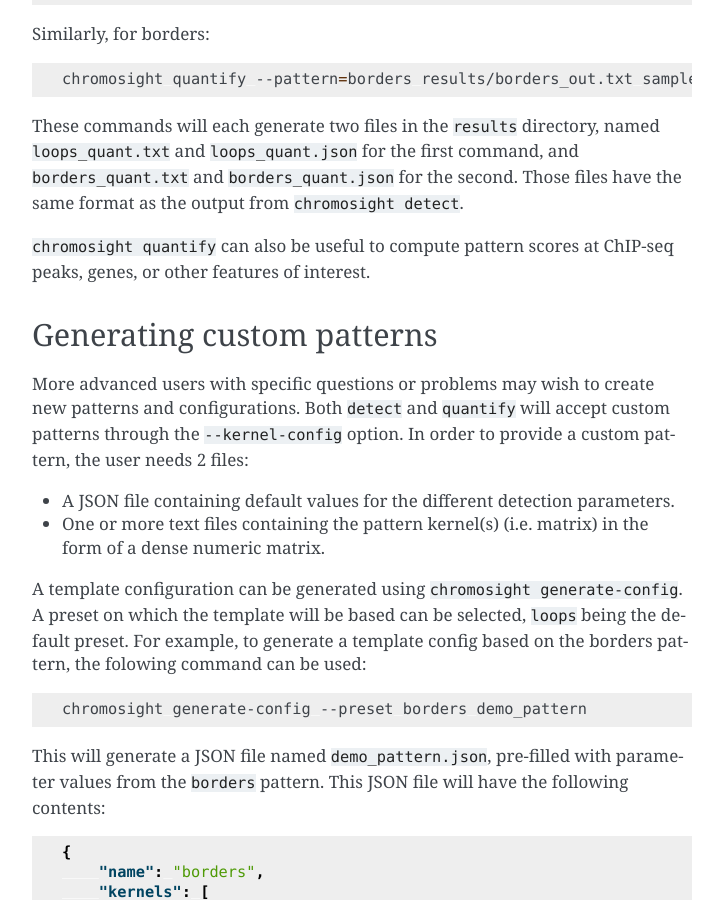
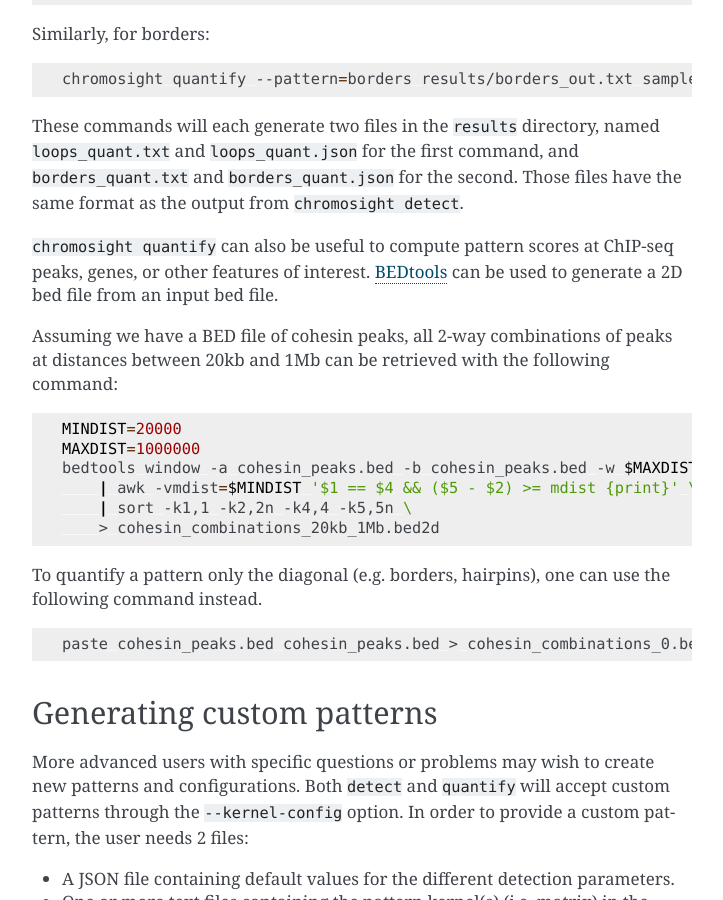
Before and after one commit to koszullab/chromosight, a Sphinx documentation site: the page built from docs/TUTORIAL.md, in a window 1280 px wide and 900 px high, scrolled down 1425 px. Shown: the whole window, without its empty margins (388-1111 px from the left). Built offline with Sphinx 7.4.7, drawn with Linux system fonts in a browser that asks for light colours; formulas are drawn with MathJax 3.

````diff
--- a/docs/TUTORIAL.md
+++ b/docs/TUTORIAL.md
@@ -53,7 +53,24 @@ chromosight quantify --pattern=borders results/borders_out.txt sample2.cool resu
 
 These commands will each generate two files in the `results` directory, named `loops_quant.txt` and `loops_quant.json` for the first command, and `borders_quant.txt` and `borders_quant.json` for the second. Those files have the same format as the output from `chromosight detect`.
 
-`chromosight quantify` can also be useful to compute pattern scores at ChIP-seq peaks, genes, or other features of interest.
+`chromosight quantify` can also be useful to compute pattern scores at ChIP-seq peaks, genes, or other features of interest. [BEDtools](https://github.com/arq5x/bedtools2) can be used to generate a 2D bed file from an input bed file.
+
+Assuming we have a BED file of cohesin peaks, all 2-way combinations of peaks at distances between 20kb and 1Mb can be retrieved with the following command:
+
+```bash
+MINDIST=20000
+MAXDIST=1000000
+bedtools window -a cohesin_peaks.bed -b cohesin_peaks.bed -w $MAXDIST \
+    | awk -vmdist=$MINDIST '$1 == $4 && ($5 - $2) >= mdist {print}' \
+    | sort -k1,1 -k2,2n -k4,4 -k5,5n \
+    > cohesin_combinations_20kb_1Mb.bed2d
+```
+
+To quantify a pattern only the diagonal (e.g. borders, hairpins), one can use the following command instead.
+
+```bash
+paste cohesin_peaks.bed cohesin_peaks.bed > cohesin_combinations_0.bed2d
+```
 
 ## Generating custom patterns
 
````
Also changed, not shown: README.md (+16 -13 lines).
